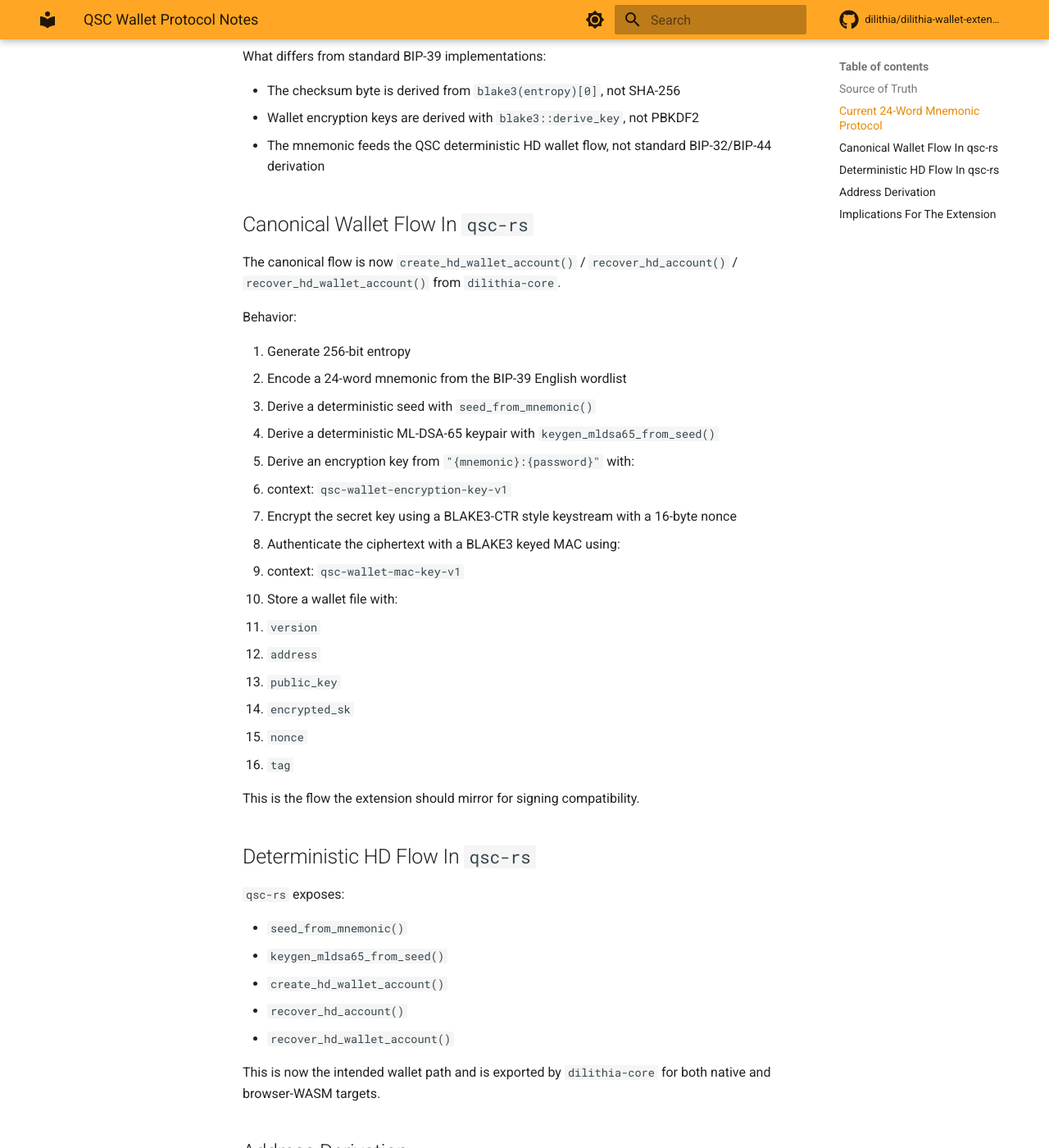
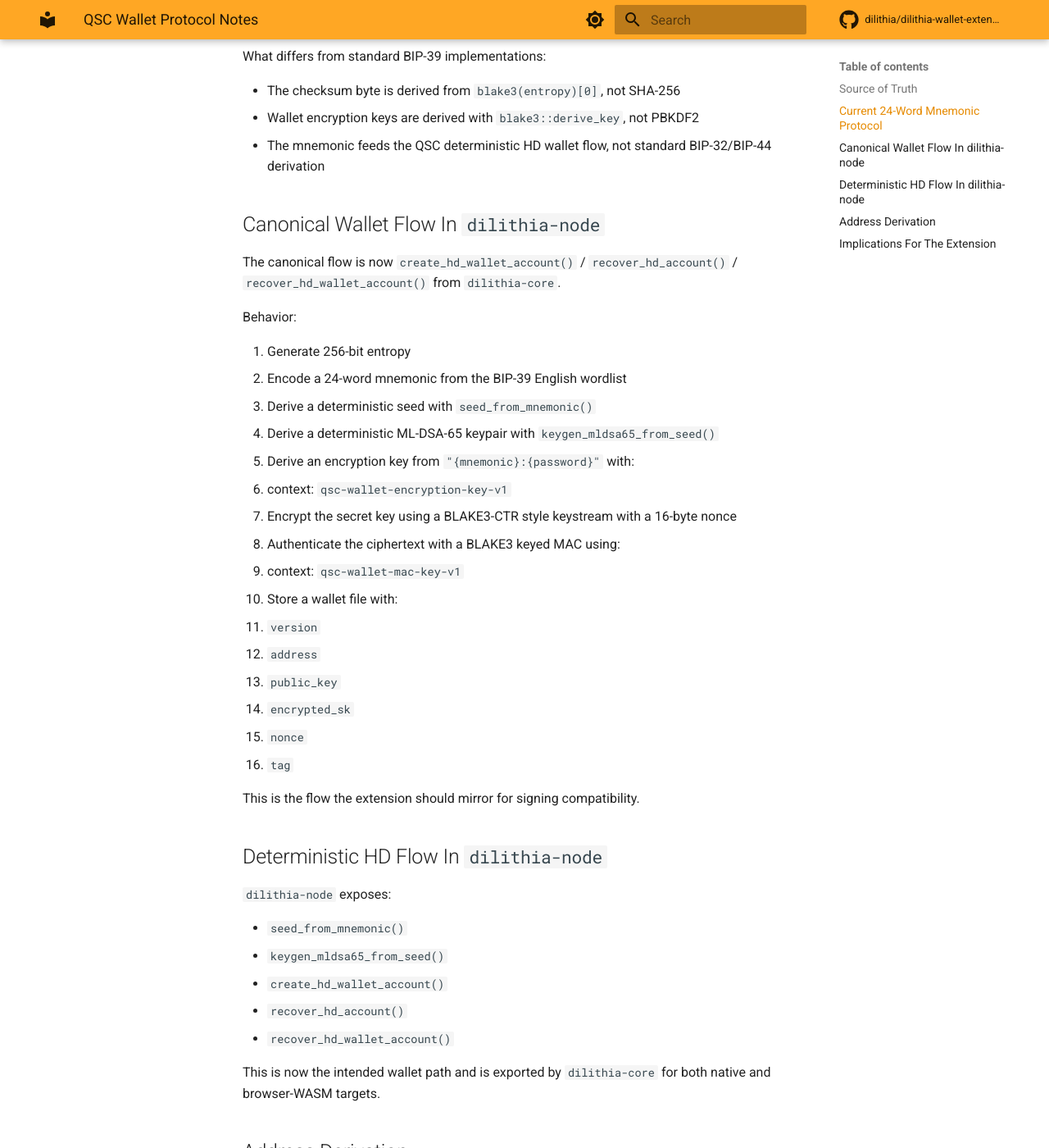
Before and after one commit to dilithia/dilithia-wallet-extension, an MkDocs documentation site: the page built from docs/QSC_WALLET_PROTOCOL.md, in a window 1280 px wide and 1400 px high, scrolled down 824 px. Shown: the whole window at 82% size. Built offline with MkDocs 1.6.1 and Material for MkDocs 9.7.7, drawn with Linux system fonts in a browser that asks for light colours; comment, search, counter and statistics services are not loaded; some of the changed text lies outside the part shown.

Commit message:
Docs: rename qsc-rs/qsc-sdk references to dilithia-node/dilithia-sdk

```diff
--- a/docs/QSC_WALLET_PROTOCOL.md
+++ b/docs/QSC_WALLET_PROTOCOL.md
@@ -1,6 +1,6 @@
 # QSC Wallet Protocol Notes
 
-This document captures the current wallet and mnemonic behavior found in `qsc-rs` so the Chrome extension stays protocol-compatible.
+This document captures the current wallet and mnemonic behavior found in `dilithia-node` so the Chrome extension stays protocol-compatible.
 
 ## Source of Truth
 
@@ -28,7 +28,7 @@ What differs from standard BIP-39 implementations:
 - Wallet encryption keys are derived with `blake3::derive_key`, not PBKDF2
 - The mnemonic feeds the QSC deterministic HD wallet flow, not standard BIP-32/BIP-44 derivation
 
-## Canonical Wallet Flow In `qsc-rs`
+## Canonical Wallet Flow In `dilithia-node`
 
 The canonical flow is now `create_hd_wallet_account()` / `recover_hd_account()` / `recover_hd_wallet_account()` from `dilithia-core`.
 
@@ -53,9 +53,9 @@ Behavior:
 
 This is the flow the extension should mirror for signing compatibility.
 
-## Deterministic HD Flow In `qsc-rs`
+## Deterministic HD Flow In `dilithia-node`
 
-`qsc-rs` exposes:
+`dilithia-node` exposes:
 
 - `seed_from_mnemonic()`
 - `keygen_mldsa65_from_seed()`
@@ -81,6 +81,6 @@ The extension uses the canonical wallet mode:
 - deterministic ML-DSA-65 keypair derived from mnemonic
 - 24-word mnemonic backup
 - encrypted local storage for secret key via BLAKE3-CTR keystream
-- signing-compatible with `qsc-rs`
+- signing-compatible with `dilithia-node`
 - HD account derivation via indexed `create_hd_wallet_account` / `recover_hd_account`
 - wallet file structure compatible with `WalletFile` from `dilithia-core`
```
Also changed, not shown: README.md (+1 -1 lines), docs/HD_WALLET_ALIGNMENT.md (+5 -5 lines), docs/ROADMAP.md (+2 -2 lines).
